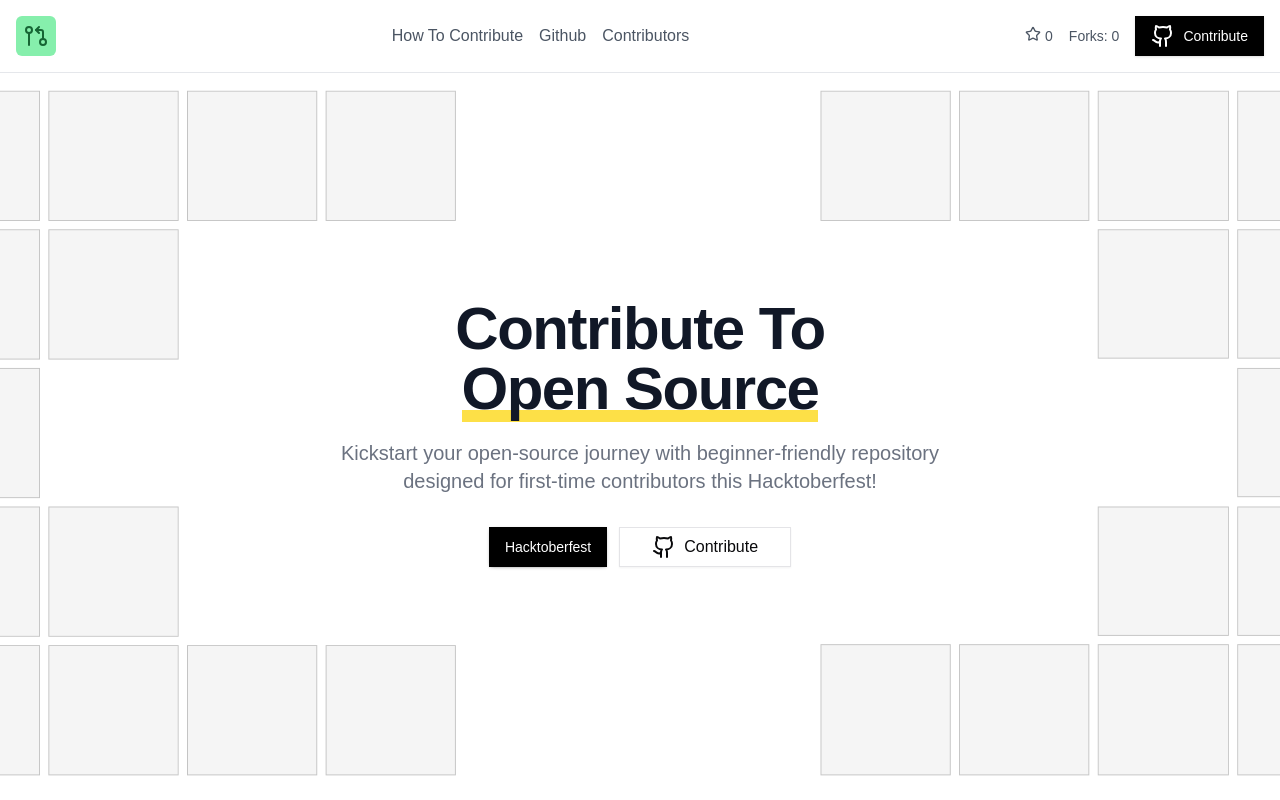
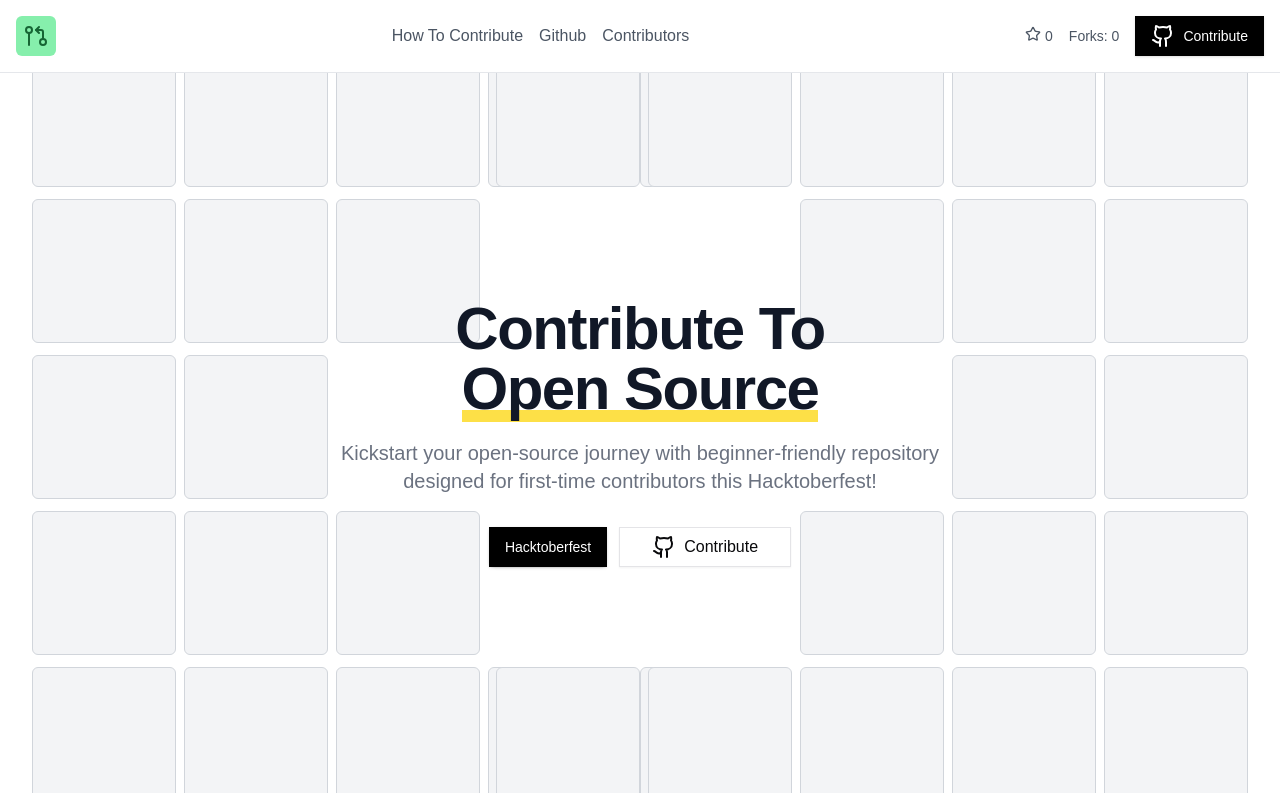
Before and after one commit to AayushPaigwar/Innovate-with-Open-Soucre, a Next.js app: page / in a window 1280 px wide. Shown: the top 800 px of the page. Built offline with nearby package versions, Linux system fonts and the light colour scheme; no server answers.

Commit message:
Add animated squares to the hero section

```diff
--- a/app/globals.css
+++ b/app/globals.css
@@ -91,3 +91,9 @@ html {
   -ms-overflow-style: none;  /* Internet Explorer 10+ */
   scrollbar-width: none;  /* Firefox */
 }
+
+@keyframes greenBlink {
+  0%, 100% { opacity: 0; }
+  10% { opacity: 0.3; }
+  20% { opacity: 0; }
+}
--- a/components/hero.jsx
+++ b/components/hero.jsx
@@ -1,12 +1,76 @@
-import { Button } from "@/components/ui/button"
-import { Github } from "lucide-react"
-import Link from "next/link"
+"use client"
+import { useState, useEffect } from 'react';
+import { Button } from "@/components/ui/button";
+import { Github } from "lucide-react";
+import Link from "next/link";
+
+const BackgroundSquare = ({ delay = 0 }) => {
+  return (
+    <div
+      className="w-36 h-36 border border-gray-300 bg-gray-100 rounded-md relative overflow-hidden"
+      style={{
+        opacity: 1,
+      }}
+    >
+      <div
+        className="absolute inset-0 bg-green-400"
+        style={{
+          animation: `greenBlink 3s infinite ${delay}ms`,
+          opacity: 0
+        }}
+      />
+    </div>
+  );
+};
+
+const BackgroundGrid = () => {
+  const leftPattern = [
+    [1,1,1,1,1],
+    [1,1,1],
+    [1,1],
+    [1,1,1],
+    [1,1,1,1,1],
+  ];
+
+  const rightPattern = [
+    [1,1,1,1,1],
+    [1,1,1],
+    [1,1],
+    [1,1,1],
+    [1,1,1,1,1]
+  ];
+
+  return (
+    <div className="absolute inset-0 overflow-hidden pointer-events-none">
+      {/* Left Grid */}
+      <div className="absolute left-0 top-1/2 -translate-y-1/2">
+        {leftPattern.map((row, rowIndex) => (
+          <div key={`left-row-${rowIndex}`} className="flex gap-2 mb-3 ml-8">
+            {row.map((show, colIndex) => (
+              show ? <BackgroundSquare key={`left-${rowIndex}-${colIndex}`} delay={Math.random() * 2000} /> : null
+            ))}
+          </div>
+        ))}
+      </div>
+
+      {/* Right Grid */}
+      <div className="absolute right-0 top-1/2 -translate-y-1/2">
+        {rightPattern.map((row, rowIndex) => (
+          <div key={`right-row-${rowIndex}`} className="flex gap-2 mb-3 mr-8 justify-end">
+            {row.map((show, colIndex) => (
+              show ? <BackgroundSquare key={`right-${rowIndex}-${colIndex}`} delay={Math.random() * 2000} /> : null
+            ))}
+          </div>
+        ))}
+      </div>
+    </div>
+  );
+};
 
 export default function HeroSection() {
   return (
-        <section className="relative min-h-[90vh] bg-white flex items-center justify-center"
-            style={{ backgroundImage: "url('/herobg.png')", backgroundSize: "cover", backgroundPosition: "center" }}
-        >
+    <section className="relative min-h-[90vh] bg-white flex items-center justify-center overflow-hidden">
+      <BackgroundGrid />
       <div className="relative z-10 text-center px-4 sm:px-6 lg:px-8">
         <h1 className="text-4xl sm:text-5xl md:text-6xl font-bold tracking-tight text-gray-900 mb-4">
           Contribute To
@@ -22,7 +86,9 @@ export default function HeroSection() {
         <div className="mt-5 max-w-md mx-auto sm:flex sm:justify-center md:mt-8">
           <div className="rounded-md shadow">
             <Link href="https://hacktoberfest.com/">
-                            <Button className="w-full bg-black text-white hover:bg-gray-800">Hacktoberfest</Button>
+              <Button className="w-full bg-black text-white hover:bg-gray-800">
+                Hacktoberfest
+              </Button>
             </Link>
           </div>
           <div className="mt-3 sm:mt-0 sm:ml-3">
@@ -35,5 +101,5 @@ export default function HeroSection() {
         </div>
       </div>
     </section>
-    )
+  );
 }
```
Lines whose indentation alone changed are shown as unchanged.
